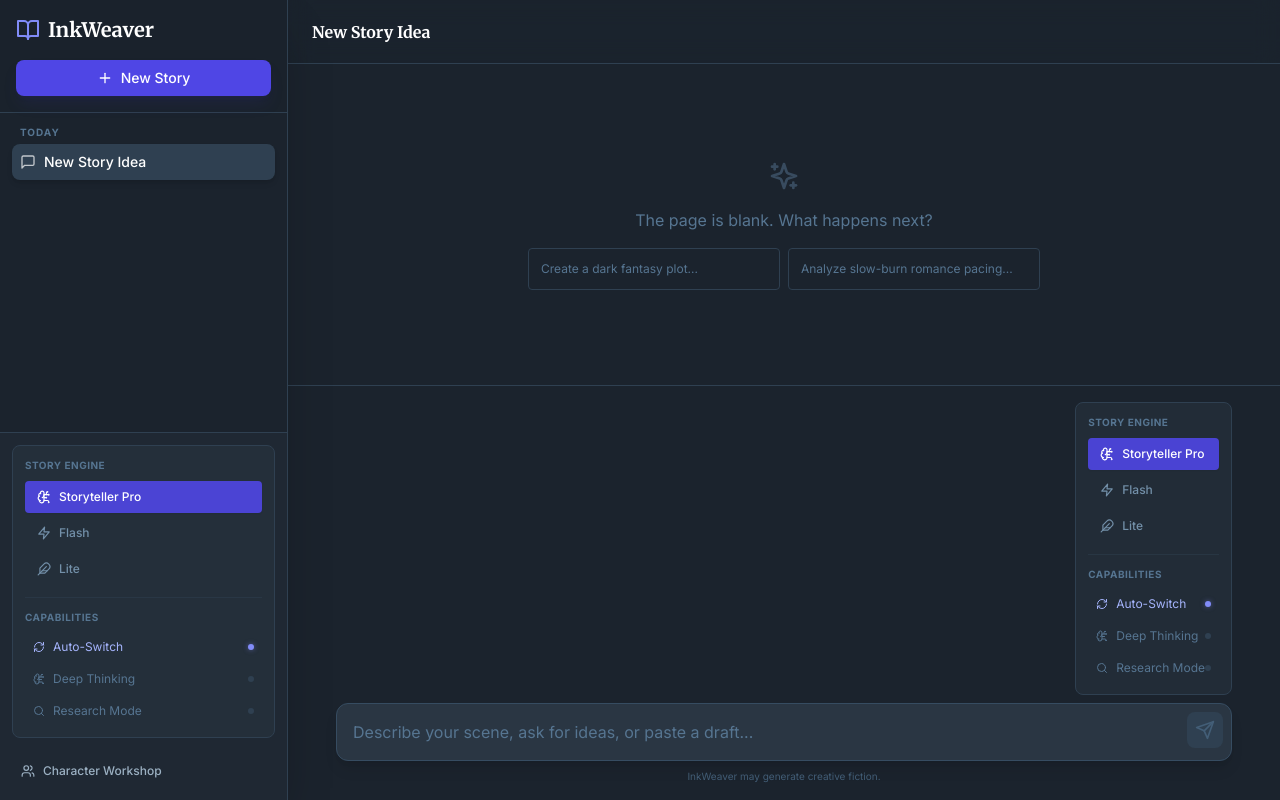
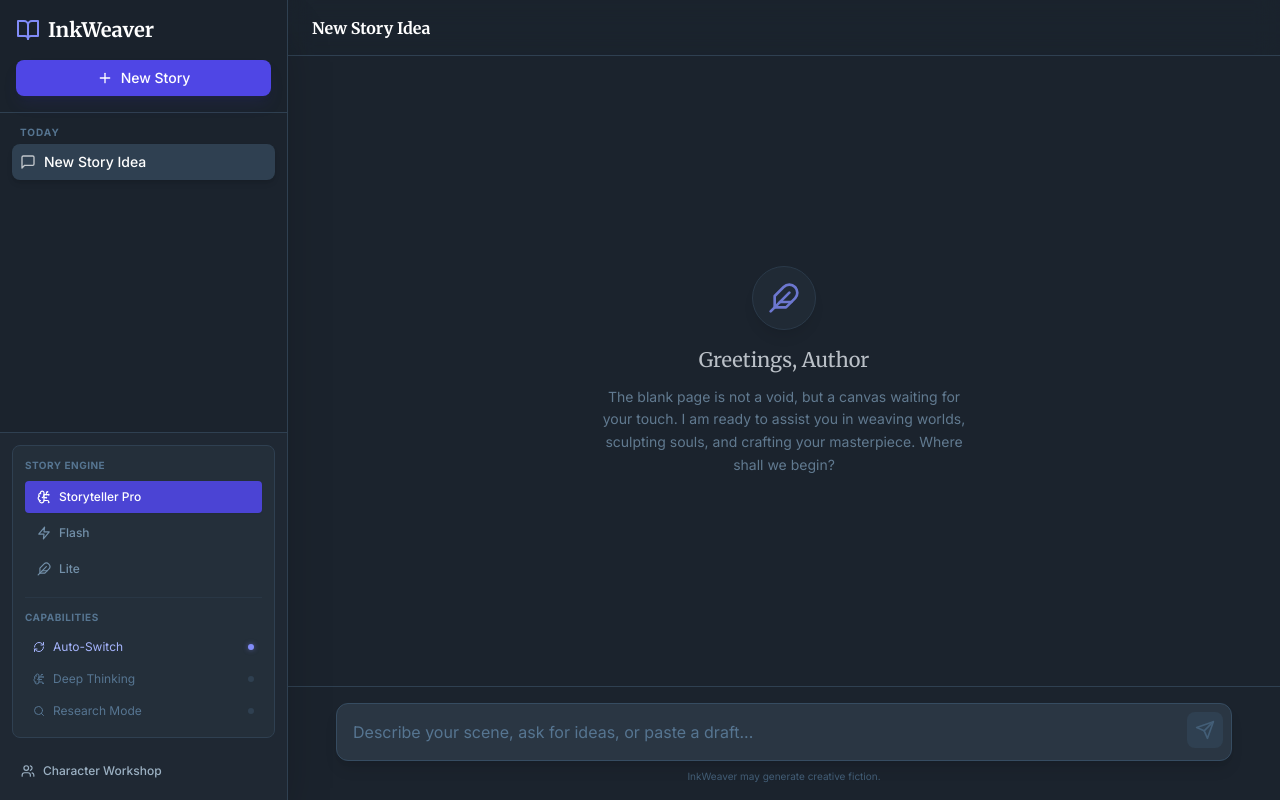
Before and after one commit to danglinh9623-svg/InkWeaver_1, a React (Vite) app: page / in a window 1280 px wide. Both pictures are taken after a click on the button "New Story". Built offline with nearby package versions, Linux system fonts and the light colour scheme.

Commit message:
Update ChatInterface.tsx

```diff
--- a/src/components/ChatInterface.tsx
+++ b/src/components/ChatInterface.tsx
@@ -1,14 +1,12 @@
 import React, { useState, useRef, useEffect } from 'react';
 import ReactMarkdown from 'react-markdown';
-import { ChatSession, ModelConfig } from '../types';
-import { Send, RefreshCw, Loader2, Sparkles, Book, Copy, Check } from 'lucide-react';
-import ModelSettings from './ModelSettings';
+import { ChatSession } from '../types';
+import { Send, RefreshCw, Loader2, Sparkles, Book, Copy, Check, Feather } from 'lucide-react';
 
 interface ChatInterfaceProps {
   session: ChatSession | null;
   onSendMessage: (text: string) => Promise<void>;
   onRegenerate: () => Promise<void>;
-  onUpdateConfig: (config: ModelConfig) => void;
   isGenerating: boolean;
 }
 
@@ -16,7 +14,6 @@ const ChatInterface: React.FC<ChatInterfaceProps> = ({
   session,
   onSendMessage,
   onRegenerate,
-  onUpdateConfig,
   isGenerating
 }) => {
   const [input, setInput] = useState('');
@@ -82,25 +79,24 @@ const ChatInterface: React.FC<ChatInterfaceProps> = ({
   return (
     <div className="flex-1 flex flex-col h-full bg-ink-950 relative">
 
-      <div className="h-16 border-b border-ink-800 flex items-center justify-between px-6 bg-ink-950/80 backdrop-blur-md z-10 sticky top-0">
+      {/* Top Bar */}
+      <div className="h-14 border-b border-ink-800 flex items-center justify-between px-6 bg-ink-950/80 backdrop-blur-md z-10 sticky top-0">
          <h2 className="font-serif font-semibold text-white truncate max-w-md">
            {session.title || "Untitled Story"}
          </h2>
       </div>
 
+      {/* Messages Area */}
       <div className="flex-1 overflow-y-auto p-4 space-y-6">
         {session.messages.length === 0 && (
-          <div className="h-full flex flex-col items-center justify-center text-ink-500 gap-4">
-             <Sparkles className="w-8 h-8 opacity-50" />
-             <p>The page is blank. What happens next?</p>
-             <div className="grid grid-cols-1 md:grid-cols-2 gap-2 text-xs w-full max-w-lg">
-                <button onClick={() => onSendMessage("Create a dark fantasy plot outline about a fallen paladin.")} className="p-3 border border-ink-800 hover:bg-ink-800 rounded text-left transition-colors">
-                  Create a dark fantasy plot...
-                </button>
-                <button onClick={() => onSendMessage("Analyze the pacing of a slow-burn romance.")} className="p-3 border border-ink-800 hover:bg-ink-800 rounded text-left transition-colors">
-                  Analyze slow-burn romance pacing...
-                </button>
+          <div className="h-full flex flex-col items-center justify-center text-center p-8 opacity-80">
+             <div className="w-16 h-16 bg-ink-900/50 rounded-full flex items-center justify-center mb-4 border border-ink-800 shadow-lg">
+                <Feather className="w-8 h-8 text-indigo-400" />
              </div>
+             <h3 className="text-xl font-serif text-ink-100 mb-3">Greetings, Author</h3>
+             <p className="text-ink-400 max-w-sm leading-relaxed text-sm">
+               The blank page is not a void, but a canvas waiting for your touch. I am ready to assist you in weaving worlds, sculpting souls, and crafting your masterpiece. Where shall we begin?
+             </p>
           </div>
         )}
 
@@ -126,6 +122,7 @@ const ChatInterface: React.FC<ChatInterfaceProps> = ({
                 <ReactMarkdown>{msg.text}</ReactMarkdown>
               </div>
 
+              {/* Actions Row */}
               <div className="flex items-center justify-end gap-2 mt-2 pt-2 border-t border-transparent group-hover:border-ink-800/50 transition-colors">
                 <button
                   onClick={() => copyToClipboard(msg.text, msg.id)}
@@ -159,12 +156,9 @@ const ChatInterface: React.FC<ChatInterfaceProps> = ({
         <div ref={messagesEndRef} />
       </div>
 
+      {/* Input Area */}
       <div className="p-4 bg-ink-950 border-t border-ink-800">
         <div className="max-w-4xl mx-auto flex flex-col gap-2">
-
-            <div className="flex justify-end">
-               <ModelSettings config={session.modelConfig} onUpdateConfig={onUpdateConfig} />
-            </div>
 
             <div className="relative flex items-end gap-2 bg-ink-900 rounded-xl border border-ink-700 focus-within:ring-2 focus-within:ring-indigo-500/50 focus-within:border-indigo-500 transition-all p-2 shadow-lg">
               <textarea
```
